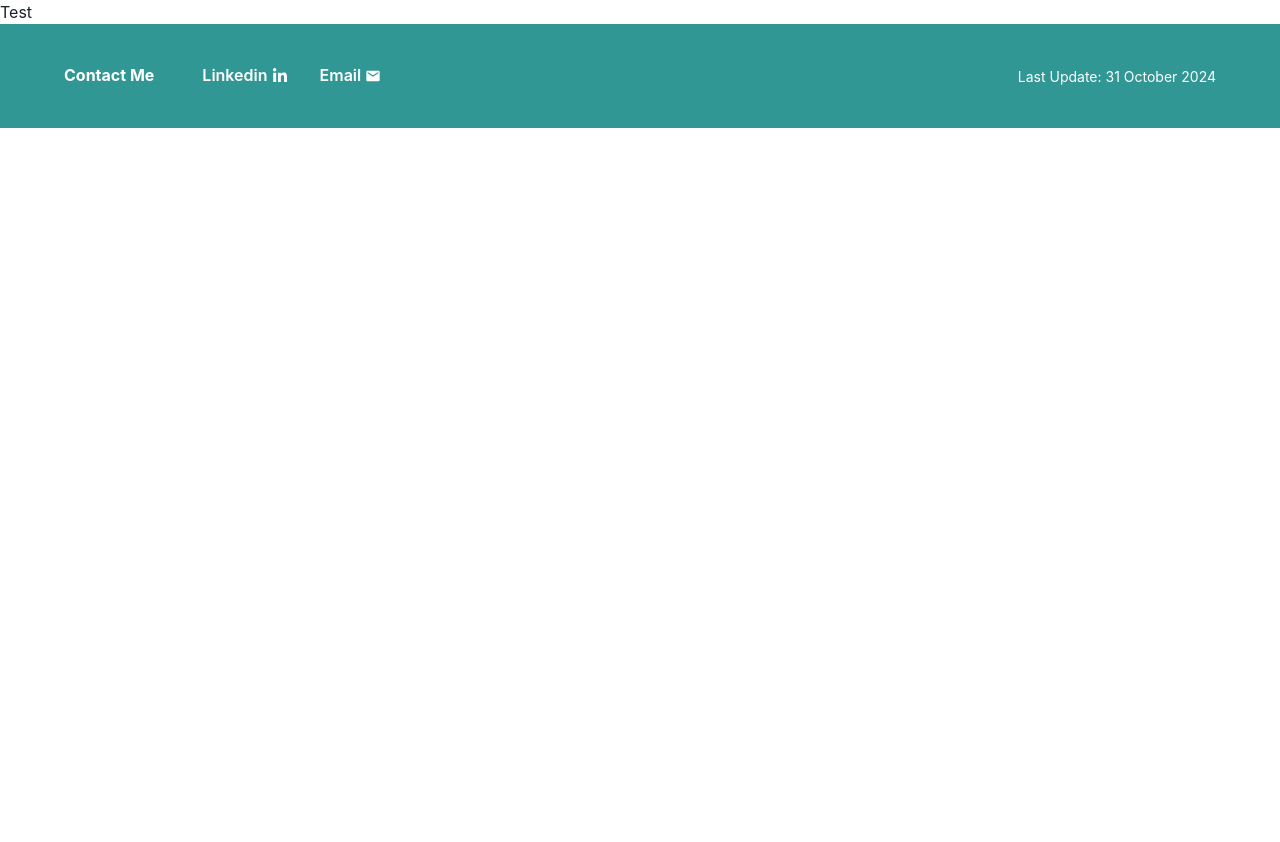
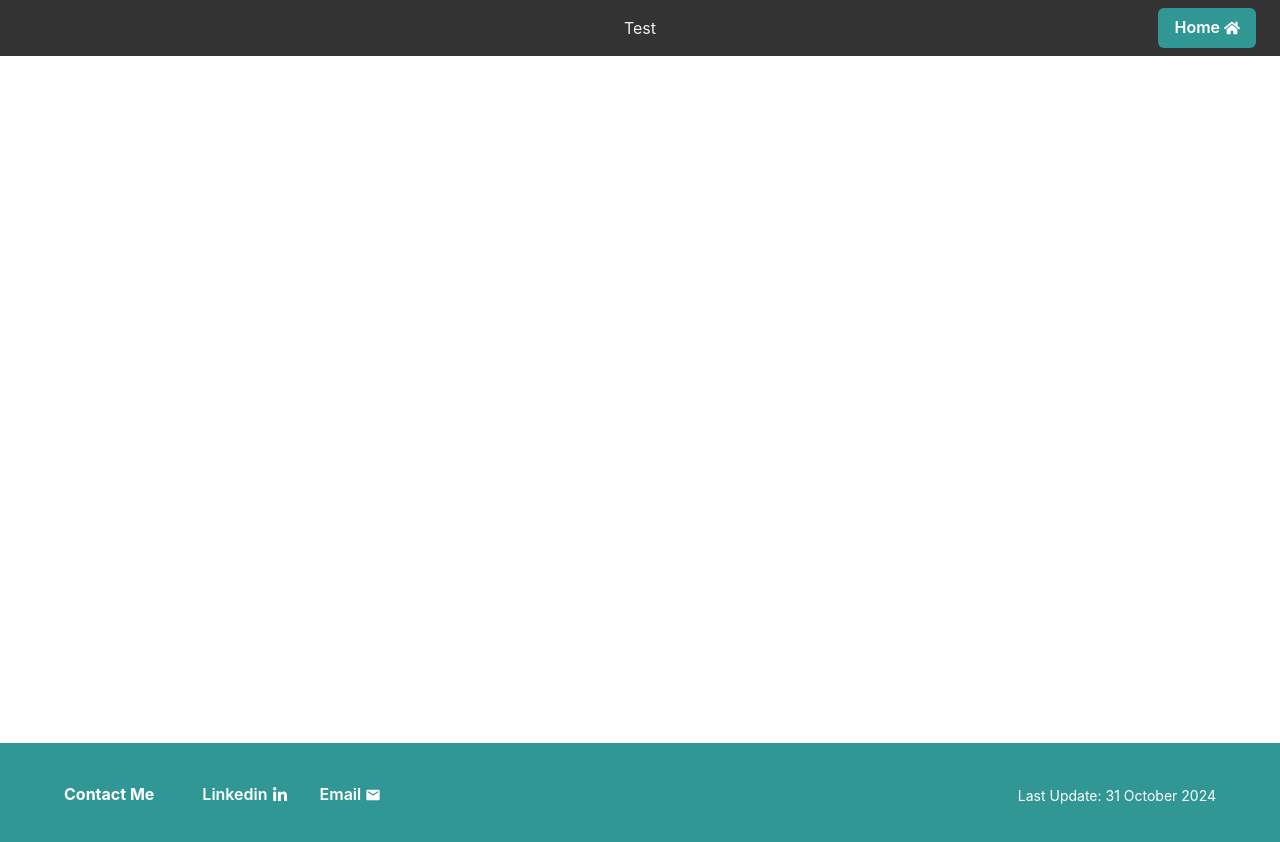
Before and after one commit to robertongg/portfolio, a React (Create React App) app: page /portfolio/projects in a window 1280 px wide. Shown: the top 842 px of the page. Before the commit the page ends 800 px from the top, so only its background shows below. Built offline with nearby package versions, Linux system fonts and the light colour scheme.

Commit message:
Update navbar

```diff
--- a/src/pages/Home/index.tsx
+++ b/src/pages/Home/index.tsx
@@ -1,4 +1,5 @@
 import { Box } from "@chakra-ui/react";
+import { FaClipboardList } from "react-icons/fa";
 
 import CustomSpacer from "../../components/CustomSpacer";
 import CustomAnchor from "../../components/CustomAnchor";
@@ -10,13 +11,35 @@ import Achievements from "./Achievements";
 import Skills from "./Skills";
 import HeroBanner from "./HeroBanner";
 
+const navbarItems = [
+    {
+        title: "About Me",
+        href: "aboutMe"
+    }, {
+        title: "Study and Career",
+        href: "studyAndCareer"
+    }, {
+        title: "Achievements",
+        href: "achievements"
+    }, {
+        title: "Skills",
+        href: "skills"
+    }
+]
+
+const navbarButton = {
+    label: "Projects",
+    href: "projects",
+    icon: FaClipboardList
+}
+
 const Home = () => {
     const pageHeight = (window.innerHeight - 57);
 
     return (
         <>
             <HeroBanner/>
-            <Navbar/>
+            <Navbar navbarItems={navbarItems} button={navbarButton}/>
             <Box px={{base: 6, sm: 10}} py={{base: 4, sm: 6}} minH={pageHeight}>
                 <CustomAnchor id="aboutMe" />
                 <AboutMe/>
--- a/src/pages/Navbar.tsx
+++ b/src/pages/Navbar.tsx
@@ -4,25 +4,25 @@ import { Link } from "react-router-dom";
 import { useState } from "react";
 import { IoMenu } from "react-icons/io5";
 import { MdOutlineKeyboardArrowUp } from "react-icons/md";
-import { FaClipboardList } from "react-icons/fa";
+import { IconType } from "react-icons";
 
-const navItems = [
-    {
-        title: "About Me",
-        href: "aboutMe"
-    }, {
-        title: "Study and Career",
-        href: "studyAndCareer"
-    }, {
-        title: "Achievements",
-        href: "achievements"
-    }, {
-        title: "Skills",
-        href: "skills"
-    }
-]
+interface NavbarItemProp {
+    title: string,
+    href: string
+}
 
-const Navbar = () => {
+interface ButtonProp {
+    label: string,
+    href: string,
+    icon: IconType
+}
+
+interface NavbarProp {
+    navbarItems: NavbarItemProp[],
+    button: ButtonProp
+}
+
+const Navbar = (property: NavbarProp) => {
     const [navbarOpacity, setNavbarOpacity] = useState(0);
     const [toTopOpacity, setToTopOpacity] = useState(0);
     const { isOpen, onOpen, onClose } = useDisclosure();
@@ -53,7 +53,7 @@ const Navbar = () => {
             >
                 {/* Desktop view */}
                 <Flex display={{base: "none", md: "flex"}} bg="rgba(0, 0, 0, 0.8)" gap={{base:10, sm:12, lg: 20}} pt={4} pb={4} justifyContent={"center"} alignItems="center">
-                    {navItems.map((navItem) => {
+                    {property.navbarItems.map((navItem) => {
                         return (
                             <AnchorLink to={navItem.href} smooth={true} spy={true} duration={750}>
                                 <Text color="whiteAlpha.900" _hover={{textDecoration: "underline"}} cursor="pointer">
@@ -63,10 +63,10 @@ const Navbar = () => {
                         );
                     })}
                     <Box position="absolute" right={6}>
-                        <Link to="projects">
+                        <Link to={property.button.href}>
                             <Button colorScheme="teal">
-                                Projects
-                                <Icon ml={1} as={FaClipboardList} />
+                                {property.button.label}
+                                <Icon ml={1} as={property.button.icon} />
                             </Button>
                         </Link>
                     </Box>
@@ -86,7 +86,7 @@ const Navbar = () => {
                     <DrawerCloseButton/>
                     <DrawerHeader>Menu</DrawerHeader>
                     <DrawerBody display="flex" gap={4} flexDirection="column">
-                        {navItems.map((navItem) => {
+                        {property.navbarItems.map((navItem) => {
                             return (
                                 <AnchorLink to={navItem.href} smooth={true} spy={true} duration={750} onClick={onClose}>
                                     <Text>
@@ -97,10 +97,10 @@ const Navbar = () => {
                         })}
                     </DrawerBody>
                     <DrawerFooter justifyContent="flex-start">
-                        <Link to="projects">
+                        <Link to={property.button.href}>
                             <Button colorScheme="teal">
-                                Projects
-                                <Icon ml={1} as={FaClipboardList} />
+                                {property.button.label}
+                                <Icon ml={1} as={property.button.icon} />
                             </Button>
                         </Link>
                     </DrawerFooter>
--- a/src/pages/Projects/index.tsx
+++ b/src/pages/Projects/index.tsx
@@ -1,6 +1,34 @@
+import { Box } from "@chakra-ui/react";
+import Navbar from "../Navbar";
+import CustomAnchor from "../../components/CustomAnchor";
+import CustomSpacer from "../../components/CustomSpacer";
+import { FaHome } from "react-icons/fa";
+
+const navbarItems = [
+    {
+        title: "Test",
+        href: ""
+    }
+]
+
+const navbarButton = {
+    label: "Home",
+    icon: FaHome,
+    href: "../"
+}
+
 const Projects = () => {
+    const pageHeight = (window.innerHeight - 57);
+
     return (
-        <>Test</>
+        <>
+            <Navbar navbarItems={navbarItems} button={navbarButton}/>
+            <Box px={{base: 6, sm: 10}} py={{base: 4, sm: 6}} minH={pageHeight}>
+                <CustomAnchor id="top" />
+
+                <CustomSpacer size={20} />
+            </Box>
+        </>
     );
 }
 
```
